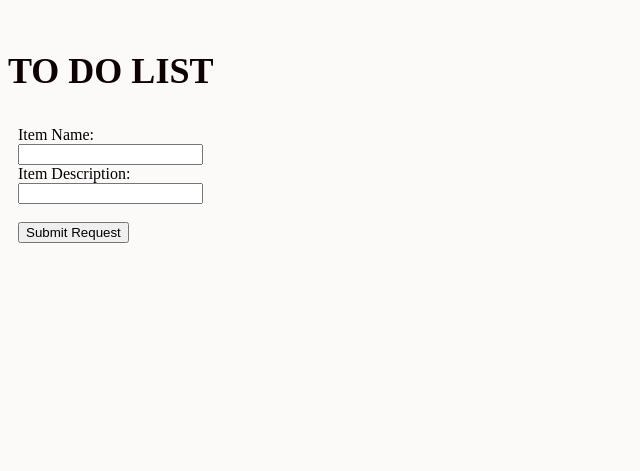
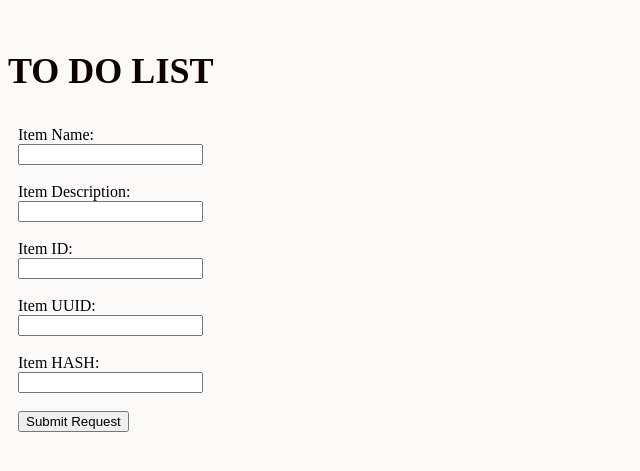
Before and after one commit to Amitm19/TO_DO_APPLICATION, a Flask app: page / in a window 1280 px wide. Shown: the top 471 px of the page, without its empty margins (0-640 px from the left). Run offline with Flask 3, Linux system fonts and the light colour scheme.

Commit message:
re-comming the changes from main branch

```diff
--- a/templates/index.html
+++ b/templates/index.html
@@ -13,9 +13,15 @@
     <div class="centered">
         <form action="/submittodoitem" method="post">
                 <label for="name">Item Name:</label><br>
-                <input type="text" id="name" name="Item Name"><br>
+                <input type="text" id="name" name="Item Name"><br><br>
                 <label for="Description">Item Description:</label><br>
                 <input type="text" id="Description" name="Item Description"><br><br>
+                <label for="id">Item ID:</label><br>
+                <input type="text" id="id" name="Item ID"><br><br>
+                <label for="UUID">Item UUID:</label><br>
+                <input type="text" id="UUID" name="Item UUID"><br><br>
+                <label for="HASH">Item HASH:</label><br>
+                <input type="text" id="HASH" name="Item HASH"><br><br>
 
             <input type="submit" value="Submit Request">
         </form>
```
